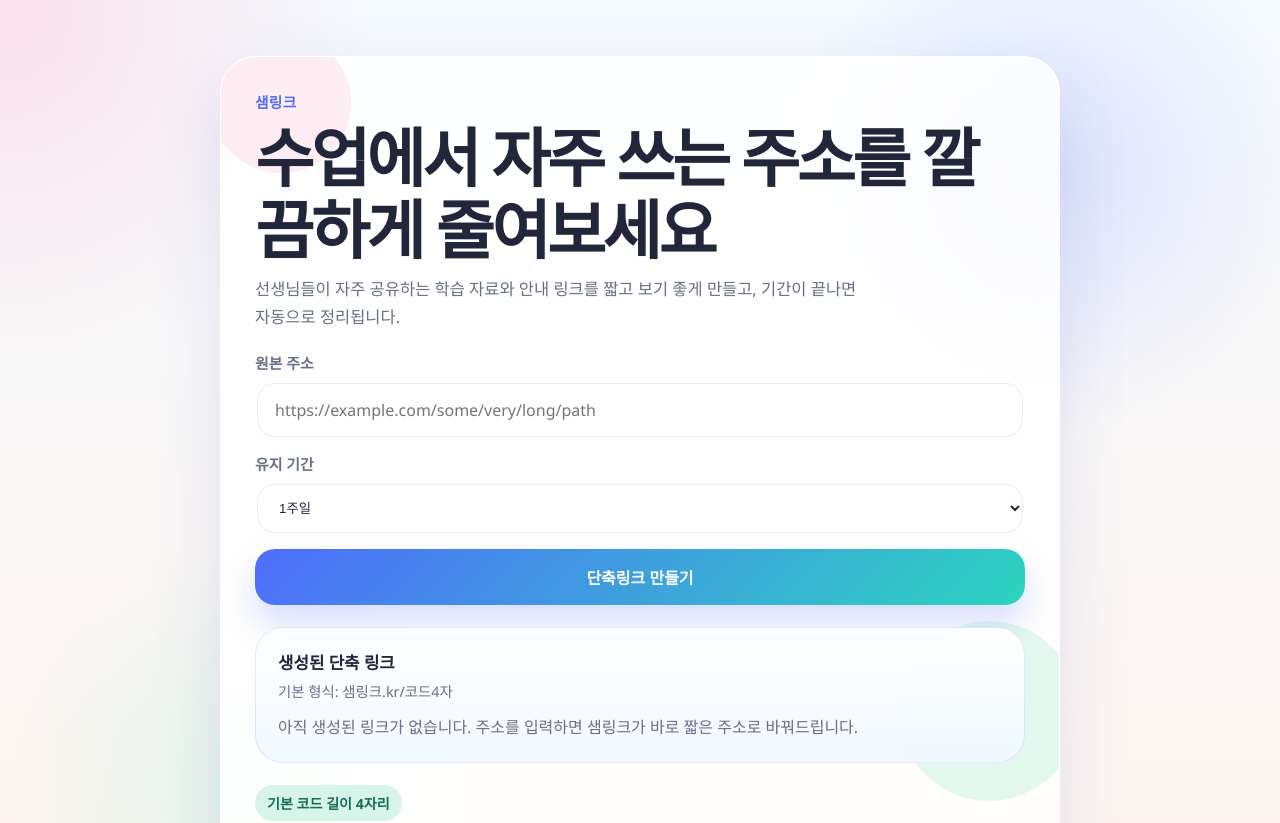
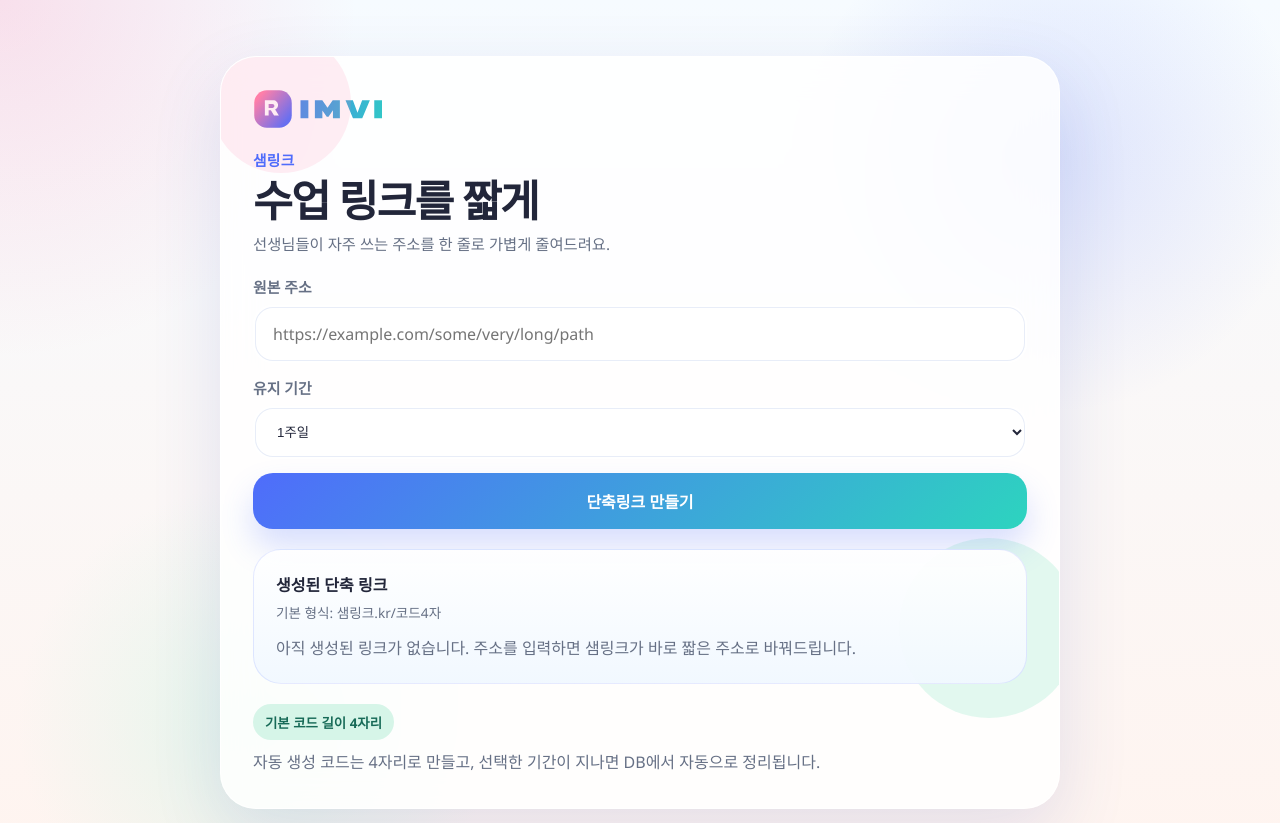
Before and after one commit to 01056649000yoo/URL, a Next.js app: page / in a window 1280 px wide. Shown: the top 823 px of the page. Built offline with nearby package versions, Linux system fonts and the light colour scheme.

Commit message:
Shorten hero copy and add logo

```diff
--- a/app/globals.css
+++ b/app/globals.css
@@ -49,8 +49,8 @@ input {
 .panel {
   position: relative;
   display: grid;
-  gap: 22px;
-  padding: 34px;
+  gap: 20px;
+  padding: 32px;
   background: var(--panel);
   border: 1px solid rgba(255, 255, 255, 0.84);
   border-radius: 36px;
@@ -84,7 +84,7 @@ input {
 .intro {
   position: relative;
   display: grid;
-  gap: 10px;
+  gap: 8px;
   z-index: 1;
 }
 
@@ -99,17 +99,30 @@ input {
 
 .intro h1 {
   margin: 0;
-  font-size: clamp(2.35rem, 7vw, 4rem);
-  line-height: 1.12;
-  letter-spacing: -0.05em;
+  font-size: clamp(1.9rem, 5vw, 2.7rem);
+  line-height: 1.08;
+  letter-spacing: -0.04em;
+  white-space: nowrap;
 }
 
 .lead {
   margin: 0;
-  max-width: 38rem;
+  max-width: 30rem;
   color: var(--muted);
-  font-size: 1.03rem;
-  line-height: 1.65;
+  font-size: 0.96rem;
+  line-height: 1.5;
+  white-space: nowrap;
+}
+
+.brand-bar {
+  display: flex;
+  align-items: center;
+}
+
+.brand-logo {
+  width: auto;
+  height: 40px;
+  object-fit: contain;
 }
 
 .stack {
@@ -191,12 +204,12 @@ input {
 }
 
 .result-head strong {
-  font-size: 1.05rem;
+  font-size: 1rem;
 }
 
 .result-tip {
   color: var(--muted);
-  font-size: 0.9rem;
+  font-size: 0.85rem;
 }
 
 .result-row {
@@ -213,7 +226,7 @@ input {
   background: #fff;
   box-shadow: inset 0 0 0 1px rgba(79, 108, 251, 0.12);
   color: var(--brand-strong);
-  font-size: clamp(1.08rem, 2.2vw, 1.45rem);
+  font-size: clamp(1rem, 2vw, 1.3rem);
   font-weight: 900;
   line-height: 1.3;
   text-decoration: none;
@@ -225,8 +238,8 @@ input {
   align-items: center;
   gap: 8px;
   border: 0;
-  border-radius: 20px;
-  padding: 16px 18px;
+  border-radius: 18px;
+  padding: 14px 16px;
   background: var(--text);
   color: #fff;
   cursor: pointer;
@@ -274,7 +287,7 @@ input {
   border-radius: 999px;
   background: var(--mint);
   color: #176a57;
-  font-size: 0.88rem;
+  font-size: 0.84rem;
   font-weight: 800;
 }
 
@@ -324,7 +337,7 @@ input {
 .admin-header h1,
 .admin-login h1 {
   margin: 0;
-  font-size: clamp(2rem, 4vw, 2.8rem);
+  font-size: clamp(1.8rem, 3.4vw, 2.5rem);
   line-height: 1.1;
 }
 
@@ -529,6 +542,15 @@ input {
     border-radius: 24px;
   }
 
+  .intro h1,
+  .lead {
+    white-space: normal;
+  }
+
+  .brand-logo {
+    height: 34px;
+  }
+
   .result-row {
     grid-template-columns: 1fr;
   }
--- a/app/page.tsx
+++ b/app/page.tsx
@@ -1,5 +1,6 @@
 "use client";
 
+import Image from "next/image";
 import { FormEvent, useState } from "react";
 
 type CreateResult = {
@@ -104,13 +105,21 @@ export default function HomePage() {
         <div className="panel-decoration panel-decoration-left" aria-hidden="true" />
         <div className="panel-decoration panel-decoration-right" aria-hidden="true" />
 
+        <header className="brand-bar">
+          <Image
+            className="brand-logo"
+            src="/samlink-logo.svg"
+            alt="샘링크 로고"
+            width={138}
+            height={36}
+            priority
+          />
+        </header>
+
         <div className="intro">
           <p className="eyebrow">{BRAND_NAME}</p>
-          <h1>수업에서 자주 쓰는 주소를 깔끔하게 줄여보세요</h1>
-          <p className="lead">
-            선생님들이 자주 공유하는 학습 자료와 안내 링크를 짧고 보기 좋게 만들고, 기간이
-            끝나면 자동으로 정리됩니다.
-          </p>
+          <h1>수업 링크를 짧게</h1>
+          <p className="lead">선생님들이 자주 쓰는 주소를 한 줄로 가볍게 줄여드려요.</p>
         </div>
 
         <form className="stack" onSubmit={handleSubmit}>
@@ -180,9 +189,7 @@ export default function HomePage() {
 
         <div className="help">
           <div className="help-chip">기본 코드 길이 4자리</div>
-          <p>
-            자동 생성 코드는 4자리로 만들어지고, 선택한 기간이 지나면 DB에서 자동으로 정리됩니다.
-          </p>
+          <p>자동 생성 코드는 4자리로 만들고, 선택한 기간이 지나면 DB에서 자동으로 정리됩니다.</p>
         </div>
       </section>
     </main>
```
Also changed, not shown: public/samlink-logo.svg (added).
